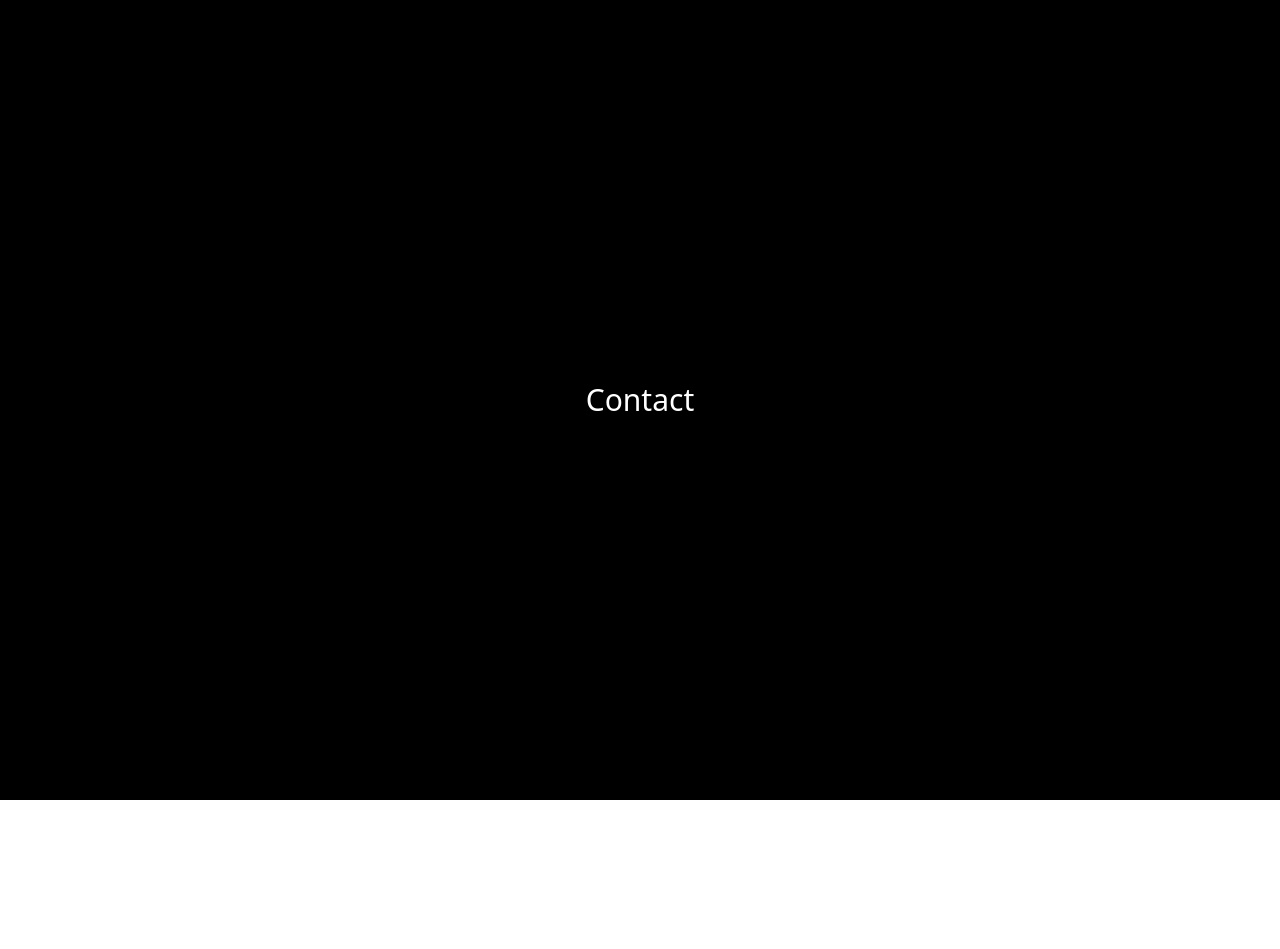
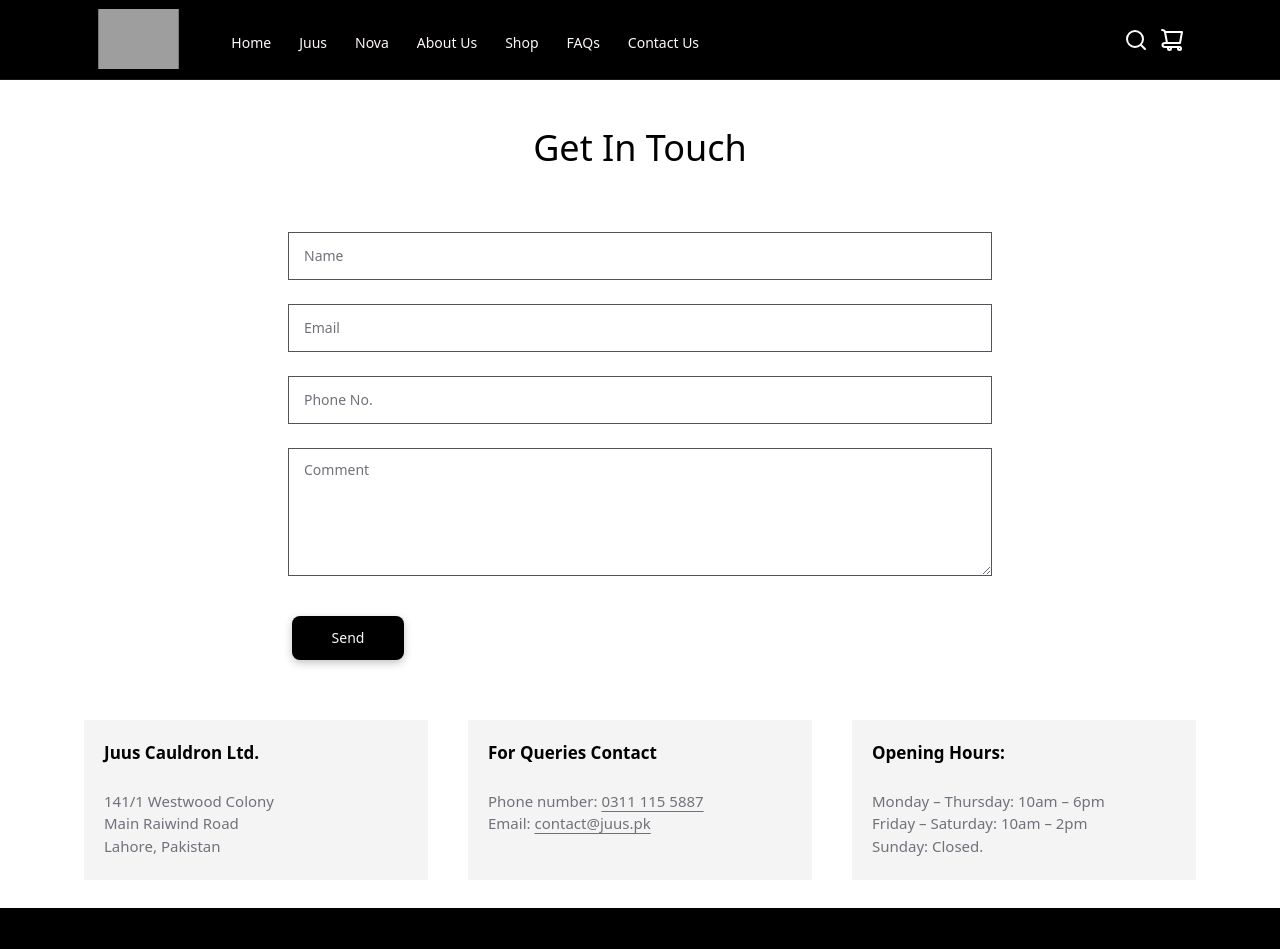
Before and after one commit to qamarjsx/juus-cauldron-web, a React (Vite) app: page /contact in a window 1280 px wide. Shown: the top 949 px of the page. Before the commit the page ends 800 px from the top, so only its background shows below. Built offline with nearby package versions, Linux system fonts and the light colour scheme; grey boxes are pictures that could not be loaded.

Commit message:
Contact Page

```diff
--- a/src/components/pages/Contact/Contact.jsx
+++ b/src/components/pages/Contact/Contact.jsx
@@ -1,9 +1,30 @@
-import React from 'react';
+import React from "react";
+import Header from "../../utils/Header.jsx";
+import Footer from "../../utils/Footer";
+import { motion } from "framer-motion";
+import ContactCards from "../../utils/ContactCards.jsx";
+import ContactForm from "../../utils/ContactForm.jsx";
 
 function Contact() {
   return (
-    <div className="bg-black text-white text-3xl h-screen grid place-items-center">Contact</div>
-  )
+    <motion.div
+      initial={{ opacity: 0 }}
+      animate={{ opacity: 1 }}
+      exit={{ opacity: 0 }}
+    >
+      <div>
+        <Header />
+      </div>
+      <main className="pt-32">
+        <h1 className="text-center text-3xl lg:text-4xl font-light lg:font-normal">Get In Touch</h1>
+        <ContactForm />
+        <ContactCards />
+      </main>
+      <div>
+        <Footer />
+      </div>
+    </motion.div>
+  );
 }
 
 export default Contact;
--- a/src/components/pages/FAQs/FAQs.jsx
+++ b/src/components/pages/FAQs/FAQs.jsx
@@ -105,6 +105,9 @@ const FAQs = memo(() => {
       style={{
         backgroundImage: `url(${"https://juusstorage.blob.core.windows.net/creatives/FAQs%20Page/output-onlinepngtools.png"})`,
       }}
+      initial={{ opacity: 0 }}
+      animate={{ opacity: 1 }}
+      exit={{ opacity: 0 }}
     >
       <div>
         <Header />
--- a/src/components/pages/NovaHome/NovaHome.jsx
+++ b/src/components/pages/NovaHome/NovaHome.jsx
@@ -46,7 +46,7 @@ const NovaHome = memo(() => {
         </Fade>
         {/* <Fade direction="up" delay={1000} triggerOnce={true}> */}
         <motion.div
-          initial={{ y: 500, opacity: 0 }}
+          initial={{ y: 300, opacity: 0 }}
           whileInView={{ y: 0, opacity: 1 }}
           transition={{ type: "spring", stiffness: 100, damping: 8 }}
           viewport={{ once: true }}
--- /dev/null
+++ b/src/components/utils/ContactCards.jsx
@@ -0,0 +1,52 @@
+import { motion } from "framer-motion";
+import React from "react";
+
+
+function ContactCards() {
+  return (
+    <section className="flex flex-col 3xl:flex-row items-center 3xl:justify-around my-6 lg:mx-16 4xl:mx-56">
+      <div className="bg-zinc-100 w-11/12 my-1 h-40 6xl:h-44 px-5 py-5 3xl:mx-5 4xl:mx-3 ">
+        <h1 className="font-semibold text-[17px]">Juus Cauldron Ltd.</h1>
+        <br />
+        <p className="text-zinc-500 text-[15px]">
+          141/1 Westwood Colony
+          <br /> Main Raiwind Road
+          <br />
+          Lahore, Pakistan
+        </p>
+      </div>
+      <div className="bg-zinc-100 w-11/12 my-1 h-40 6xl:h-44 px-5 py-5 3xl:mx-5 4xl:mx-3 ">
+        <h1 className="font-semibold text-[17px]">For Queries Contact</h1>
+        <br />
+        <p className="text-zinc-500 text-[15px]">
+          Phone number:{" "}
+          <a className="underline underline-offset-4" href="tel:923111155887">
+            0311 115 5887
+          </a>
+        </p>
+        <p className="text-zinc-500 text-[15px]">
+          Email:{" "}
+          <a
+            className="underline underline-offset-4"
+            href="mailto:contact@juus.pk"
+          >
+            contact@juus.pk
+          </a>
+        </p>
+      </div>
+      <div className="bg-zinc-100 w-11/12 my-1 h-40 6xl:h-44 px-5 py-5 3xl:mx-5 4xl:mx-3 ">
+        <h1 className="font-semibold text-[17px]">Opening Hours:</h1>
+        <br />
+        <p className="text-zinc-500 text-[15px]">
+          Monday – Thursday: 10am – 6pm
+          <br />
+          Friday – Saturday: 10am – 2pm
+          <br />
+          Sunday: Closed.
+        </p>
+      </div>
+    </section>
+  );
+}
+
+export default ContactCards;
--- /dev/null
+++ b/src/components/utils/ContactForm.jsx
@@ -0,0 +1,113 @@
+import React, { useState } from "react";
+
+function ContactForm() {
+  const [isNameInputFocused, setIsNameInputFocused] = useState(false);
+  const [isEmailInputFocused, setIsEmailInputFocused] = useState(false);
+  const [isPhoneNumberInputFocused, setIsPhoneNumberInputFocused] =
+    useState(false);
+  const [isCommentInputFocused, setIsCommentInputFocused] = useState(false);
+
+  const handleSubmit = (e) => {
+    e.preventDefault();
+  };
+  return (
+    <form onSubmit={handleSubmit} className="mt-16 lg:mx-24 3xl:mx-64 4xl:mx-80 5xl:mx-96 6xl:mx-[540px]">
+      <div className="my-4 3xl:my-6 flex justify-center items-center relative">
+        <label
+          className={`${
+            isNameInputFocused ? "-translate-y-3.5 text-[10px]" : ""
+          } transition-transform absolute left-7 lg:left-12 text-sm text-zinc-500`}
+          htmlFor="name"
+        >
+          Name
+        </label>
+        <input
+          onFocus={() => setIsNameInputFocused(true)}
+          onBlur={(e) => {
+            if (e.target.value === "") setIsNameInputFocused(false);
+          }}
+          className={`border outline-none appearance-none ${
+            isNameInputFocused ? "outline-black" : "border-zinc-600"
+          } h-12 w-11/12 px-3.5 text-[15px]`}
+          name="name"
+          id="name"
+          type="text"
+        />
+      </div>
+      <div className="my-4 3xl:my-6 flex justify-center items-center relative">
+        <label
+          className={`${
+            isEmailInputFocused ? "-translate-y-3.5 text-[10px]" : ""
+          } transition-transform absolute left-7 lg:left-12 text-sm text-zinc-500`}
+          htmlFor="email"
+        >
+          Email
+        </label>
+        <input
+          onFocus={() => setIsEmailInputFocused(true)}
+          onBlur={(e) => {
+            if (e.target.value === "") setIsEmailInputFocused(false);
+          }}
+          className={`border outline-none appearance-none ${
+            isEmailInputFocused ? "outline-black" : "border-zinc-600"
+          } h-12 w-11/12 px-3.5 text-[15px]`}
+          name="email"
+          id="email"
+          type="text"
+        />
+      </div>
+      <div className="my-4 3xl:my-6 flex justify-center items-center relative">
+        <label
+          className={`${
+            isPhoneNumberInputFocused ? "-translate-y-3.5 text-[10px]" : ""
+          } transition-transform absolute left-7 lg:left-12 text-sm text-zinc-500`}
+          htmlFor="phone"
+        >
+          Phone No.
+        </label>
+        <input
+          onFocus={() => setIsPhoneNumberInputFocused(true)}
+          onBlur={(e) => {
+            if (e.target.value === "") setIsPhoneNumberInputFocused(false);
+          }}
+          className={`border outline-none appearance-none ${
+            isPhoneNumberInputFocused ? "outline-black" : "border-zinc-600"
+          } h-12 w-11/12 px-3.5 text-[15px]`}
+          name="phone"
+          id="phone"
+          type="text"
+        />
+      </div>
+      <div className="my-4 3xl:my-6 flex justify-center items-center relative">
+        <label
+          className={`${
+            isCommentInputFocused ? "-translate-y-3.5 text-[10px]" : ""
+          } transition-transform absolute top-3 left-7 lg:left-12 text-sm text-zinc-500`}
+          htmlFor="comment"
+        >
+          Comment
+        </label>
+        <textarea
+          onFocus={() => setIsCommentInputFocused(true)}
+          onBlur={(e) => {
+            if (e.target.value === "") setIsCommentInputFocused(false);
+          }}
+          onResize={"none"}
+          cols=""
+          rows="7"
+          className={`border outline-none appearance-none ${
+            isCommentInputFocused ? "outline-black" : "border-zinc-600"
+          } h-32 min-h-32 max-h-44 w-11/12 px-3.5 py-2.5 text-[15px]`}
+          name="comment"
+          id="comment"
+          type="text"
+        ></textarea>
+      </div>
+      <div className="flex justify-center w-28 h-11 shadow-primary-shadow rounded-lg mx-3 lg:mx-5 xl:mx-7 3xl:mx-9 4xl:mx-8 5xl:mx-7 6xl:mx-8 mt-7 3xl:mt-10 mb-10 3xl:mb-14 bg-black ">
+        <button className="text-snow text-sm h-full w-full">Send</button>
+      </div>
+    </form>
+  );
+}
+
+export default ContactForm;
--- a/src/components/utils/Header.jsx
+++ b/src/components/utils/Header.jsx
@@ -10,7 +10,10 @@ function Header() {
   const [lastScrollY, setLastScrollY] = useState(0);
 
   const handleScroll = () => {
-    if (window.scrollY > lastScrollY) {
+    if (window.scrollY <= 80) {
+      setShowHeader(true)
+    }
+    else if (window.scrollY > lastScrollY) {
       // Scrolling down
       setShowHeader(false);
     } else {
--- a/src/components/utils/NavLinks.jsx
+++ b/src/components/utils/NavLinks.jsx
@@ -24,7 +24,7 @@ function NavLinks() {
       <Link to={"/faqs"}>
         <h1 className="my-4 lg:my-5 select-none text-snow text-lg lg:text-sm cursor-pointer lg:pt-1.5 lg:px-3.5 hover:underline-offset-4 active:underline hover:underline">FAQs</h1>
       </Link>
-      <Link to={"https://juus.pk/pages/contact"}>
+      <Link to={"/contact"}>
         <h1 className="my-4 lg:my-5 select-none text-snow text-lg lg:text-sm cursor-pointer lg:pt-1.5 lg:px-3.5 hover:underline-offset-4 active:underline hover:underline">Contact Us</h1>
       </Link>
       </Fade>
--- a/src/components/utils/QueryForm.jsx
+++ b/src/components/utils/QueryForm.jsx
@@ -109,7 +109,7 @@ function QueryForm() {
           onClick={handleTextareaFocus}
           onBlur={handleTextareaBlur}
           onResize={"none"}
-          className="text-rich-black bg-faq-orange rounded-2xl w-full border-white border outline-none p-4 h-64"
+          className="text-rich-black bg-faq-orange rounded-2xl w-full border-white border outline-none p-4 h-64 min-h-64 max-h-64"
           name="query-description"
           id="query-description"
           cols=""
```
